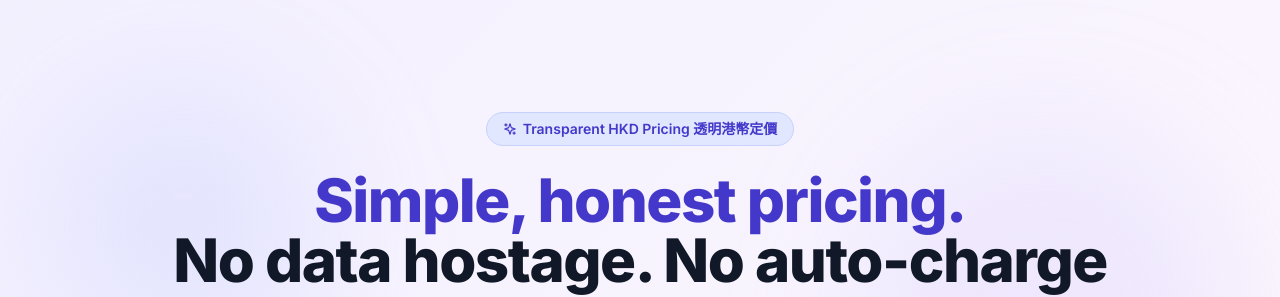
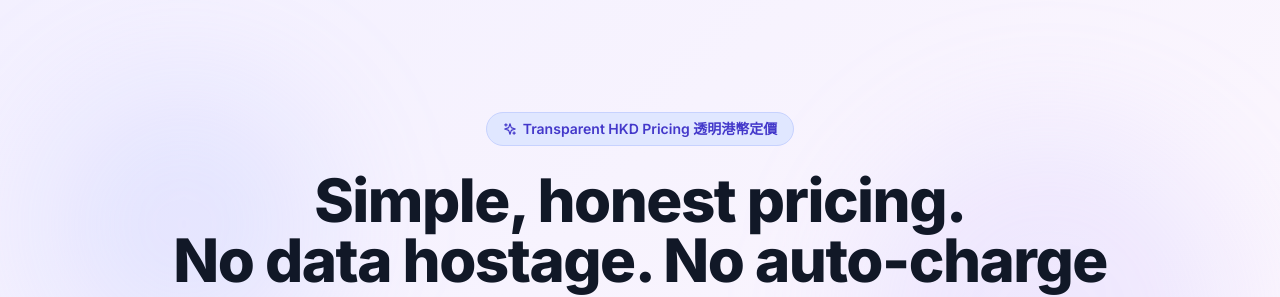
Before and after one commit to simonator1001/bizcard_ai, a Next.js app: page /pricing in a window 1280 px wide. Shown: the top 297 px of the page. Built offline with nearby package versions, Linux system fonts and the light colour scheme; no server answers.

Commit message:
fix: force dark text — text-gray-900, no dark mode override

```diff
--- a/app/pricing/page.tsx
+++ b/app/pricing/page.tsx
@@ -371,7 +371,7 @@ export default function PricingPage() {
 
           {/* Headline */}
           <h1 className="text-4xl sm:text-5xl lg:text-6xl font-extrabold tracking-tight leading-tight animate-fade-in-down">
-            <span className="text-indigo-700 dark:text-indigo-300">
+            <span className="text-gray-900">
               Simple, honest pricing.
             </span>
             <br />
```
